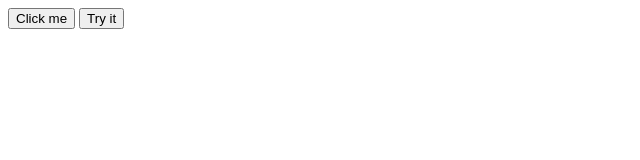
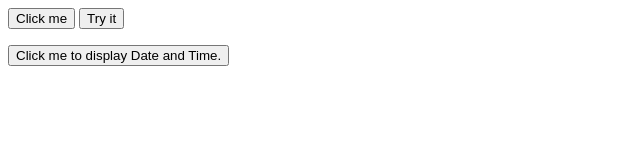
Before and after one commit to parkwillz/hw5-4013, a plain HTML site: page index.html in a window 1280 px wide. Shown: the whole page, without its empty margins (0-640 px from the left). Drawn offline with Linux system fonts and the light colour scheme.

Commit message:
Update index.html

```diff
--- a/index.html
+++ b/index.html
@@ -29,6 +29,9 @@
 
     <p id="demo"></p>
 
+    <button type="button"
+    onclick="document.getElementById('demo').innerHTML = Date()">
+    Click me to display Date and Time.</button>
 
 </body>
 </html>
```
